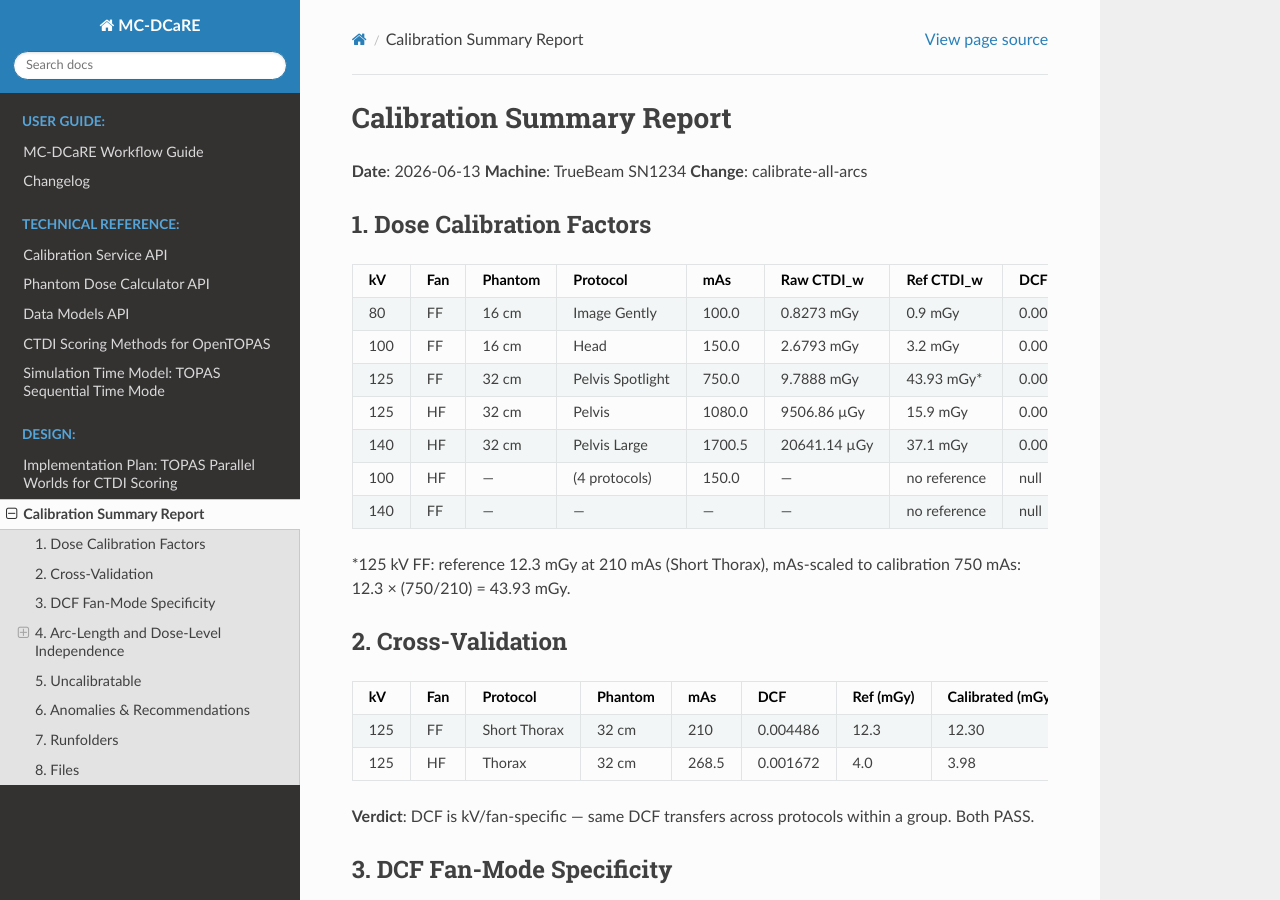
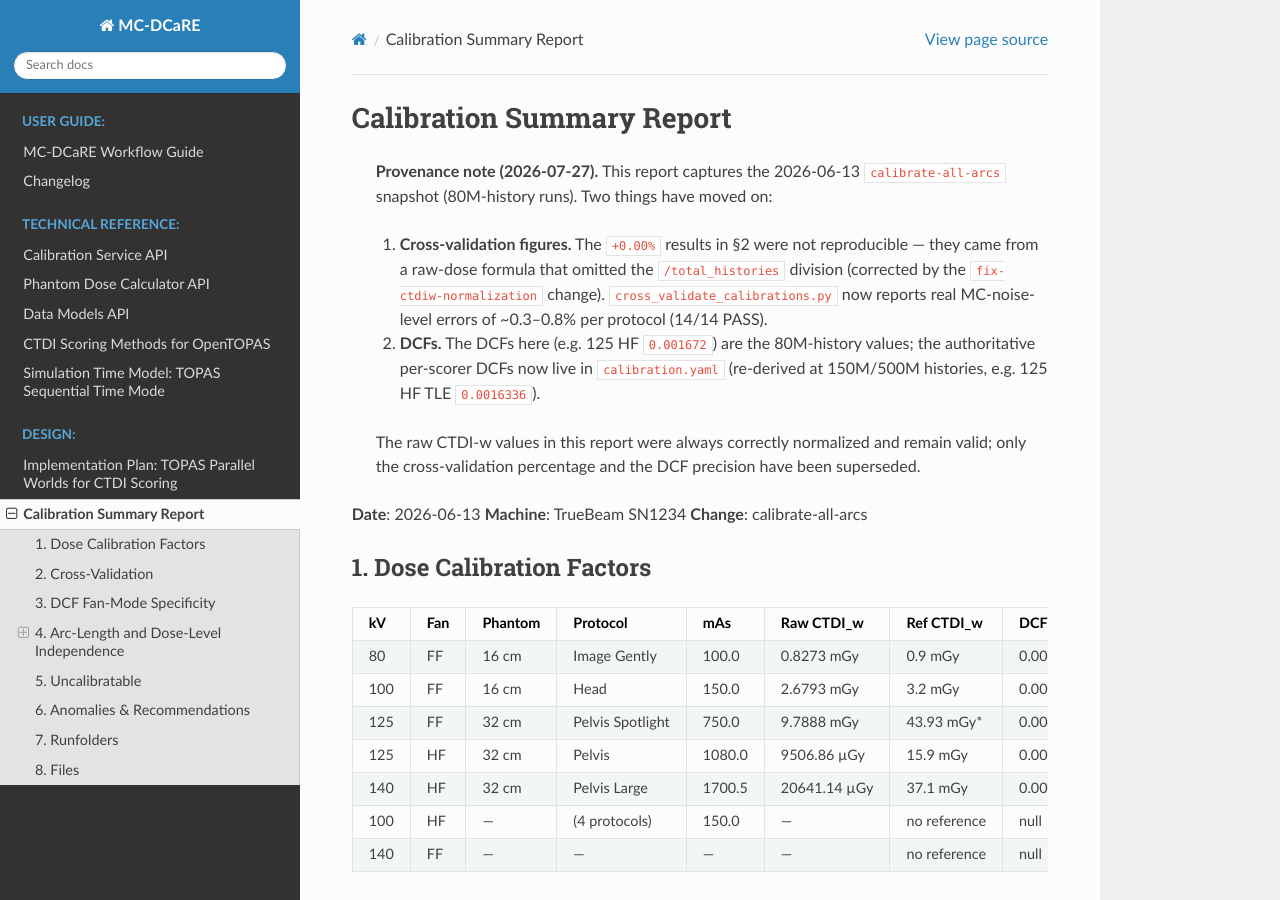
Before and after one commit to MC-DCaRE/MC-DCaRE, a Sphinx documentation site: the page built from docs/calibration-report.md, in a window 1280 px wide and 900 px high. Built offline with Sphinx 7.4.7 and the Read the Docs theme 3.1.0, drawn with Linux system fonts in a browser that asks for light colours.

Commit message:
docs: header-driven phase space + canonical normalization
workflow.md: document the .header sibling requirement for phase-space replay; reference the canonical raw_absolute_dose_Gy helper; fix the simulation_metadata.yaml field list (norm_factor/dcf_used -> total_histories/exposure_mAs/spectrum_fluence_photons_per_mAs).

changelog.md: add [Unreleased] Fixed entries for the header-driven analyzer rewrite and the canonical normalization fix; correct the stale +0.00% cross-validation figure.

calibration-report.md: add provenance banner noting the +0.00% was not reproducible (now ~0.3-0.8%) and DCFs are the 80M-history snapshot (current values in calibration.yaml).

AGENTS.md (src, src/modes, tests/unit): add PhaseSpaceAnalyzer + .header/score-replay path + raw_absolute_dose_Gy; fix test-file count (17->24) and add missing test rows + the tests/fixtures real-TOPAS fixture.

Archived ctdi-phase-space spec/design: add 'Superseded by 5c199c6' banners (gamma-only and 56-byte assumptions outdated).

```diff
--- a/docs/calibration-report.md
+++ b/docs/calibration-report.md
@@ -1,4 +1,20 @@
 # Calibration Summary Report
+
+> **Provenance note (2026-07-27).** This report captures the 2026-06-13
+> `calibrate-all-arcs` snapshot (80M-history runs). Two things have moved on:
+>
+> 1. **Cross-validation figures.** The `+0.00%` results in §2 were not
+>    reproducible — they came from a raw-dose formula that omitted the
+>    `/total_histories` division (corrected by the `fix-ctdiw-normalization`
+>    change). `cross_validate_calibrations.py` now reports real MC-noise-level
+>    errors of ~0.3–0.8% per protocol (14/14 PASS).
+> 2. **DCFs.** The DCFs here (e.g. 125 HF `0.001672`) are the 80M-history
+>    values; the authoritative per-scorer DCFs now live in `calibration.yaml`
+>    (re-derived at 150M/500M histories, e.g. 125 HF TLE `0.0016336`).
+>
+> The raw CTDI-w values in this report were always correctly normalized and
+> remain valid; only the cross-validation percentage and the DCF precision
+> have been superseded.
 
 **Date**: 2026-06-13
 **Machine**: TrueBeam SN1234
@@ -22,7 +38,7 @@
 
 | kV | Fan | Protocol | Phantom | mAs | DCF | Ref (mGy) | Calibrated (mGy) | Error |
 |----|-----|----------|---------|-----|-----|-----------|------------------|-------|
-| 125 | FF | Short Thorax | 32 cm | 210 | 0.004486 | 12.3 | 12.30 | +0.00% |
+| 125 | FF | Short Thorax | 32 cm | 210 | 0.004486 | 12.3 | 12.30 | +0.00% *(circular — see note above; real value ~0.3–0.8%)* |
 | 125 | HF | Thorax | 32 cm | 268.5 | 0.001672 | 4.0 | 3.98 | −0.62% |
 
 **Verdict**: DCF is kV/fan-specific — same DCF transfers across protocols within a group. Both PASS.
```
Also changed, not shown: docs/changelog.md (+8 -3 lines), docs/workflow.md (+5 -3 lines), openspec/changes/archive/2026-06-12-ctdi-phase-space/design.md (+7 -0 lines), openspec/changes/archive/2026-06-12-ctdi-phase-space/specs/phase-space-statistics.md (+9 -0 lines), src/AGENTS.md (+1 -1 lines), src/modes/AGENTS.md (+1 -1 lines), 1 other file.
